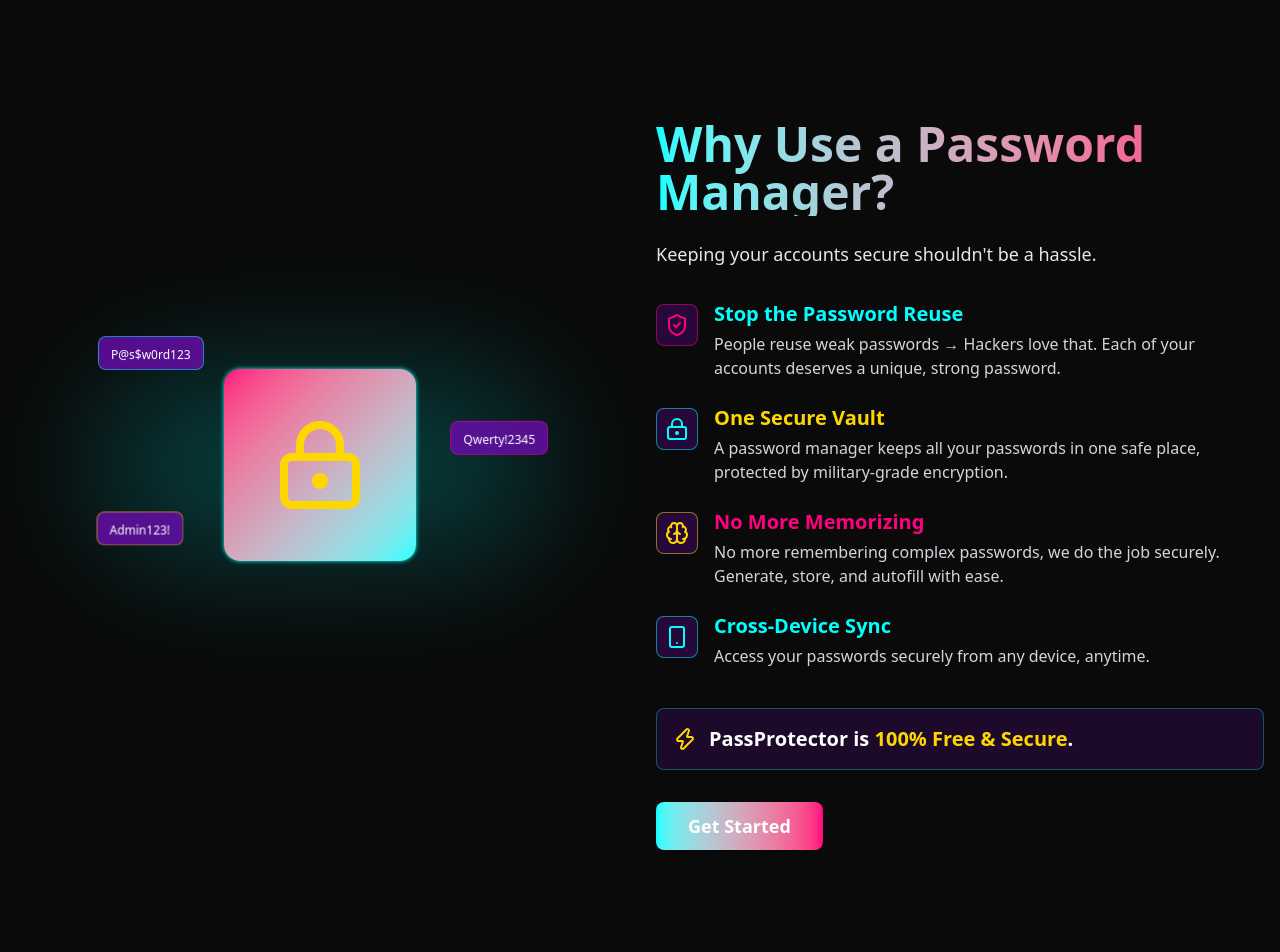
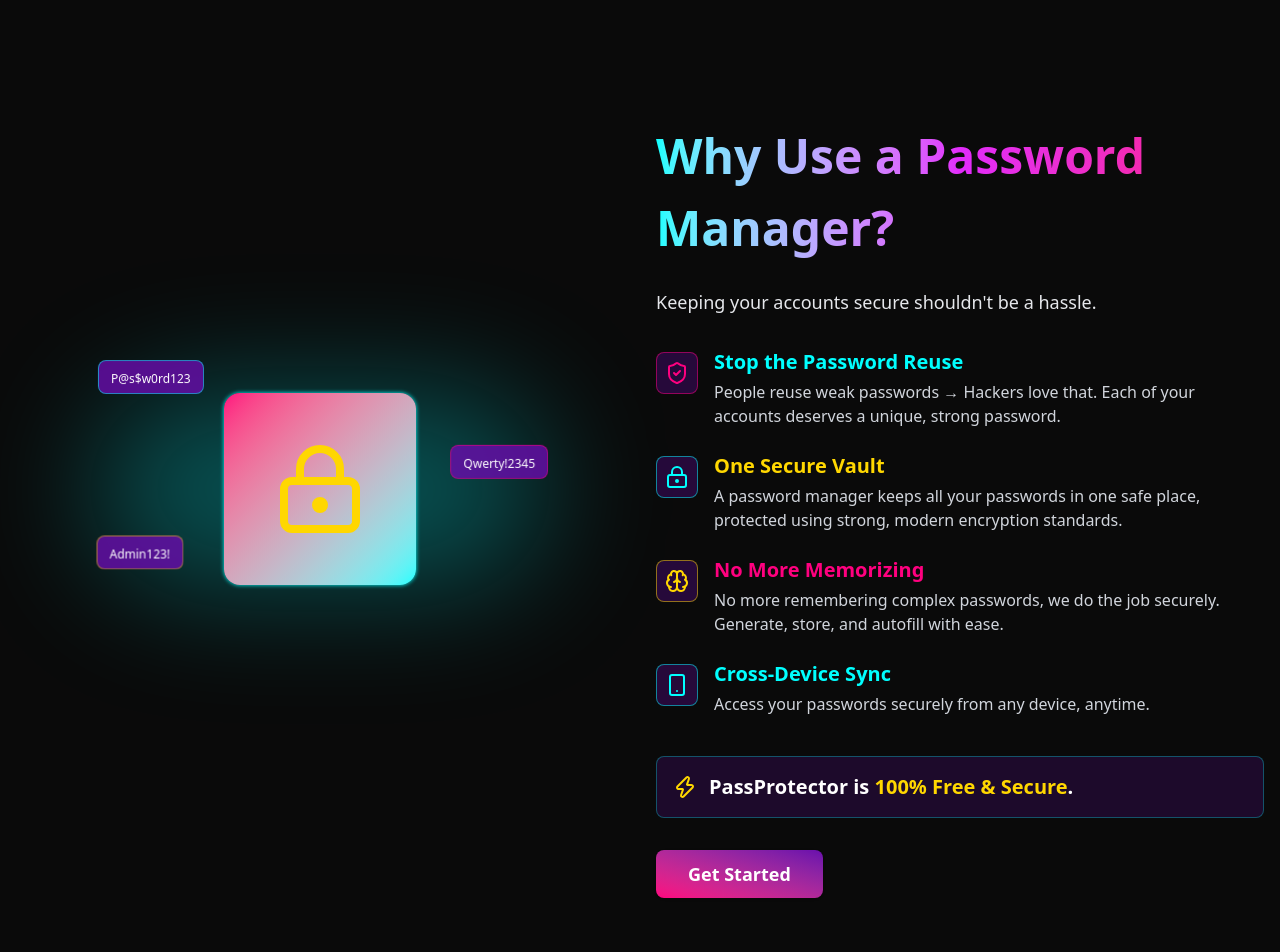
Before and after one commit to Aniket200-ind/passprotector, a Next.js app: page / in a window 1280 px wide. Shown: the part 760-1712 px from the top of the page. Built offline with nearby package versions, Linux system fonts and the light colour scheme; no server answers.

Commit message:
refactor: enhance UI elements in WhyUseSection with improved styles and accessibility

```diff
--- a/src/components/layout/EducationSection.tsx
+++ b/src/components/layout/EducationSection.tsx
@@ -56,6 +56,7 @@ export default function WhyUseSection() {
             whileInView="visible"
             viewport={{ once: true, margin: "-100px" }}
             variants={containerVariants}
+            aria-hidden
           >
             <motion.div
               className="relative w-full max-w-md"
@@ -131,7 +132,7 @@ export default function WhyUseSection() {
               </div>
 
               {/* Glow effect */}
-              <div className="absolute inset-0 bg-cyberBlue/20 blur-3xl rounded-full -z-10"></div>
+              <div className="absolute inset-0 bg-cyberBlue/30 blur-3xl rounded-full -z-10"></div>
             </motion.div>
           </motion.div>
 
@@ -145,7 +146,7 @@ export default function WhyUseSection() {
           >
             <motion.h2
               id="why-use-heading"
-              className="text-4xl md:text-5xl font-fancy font-bold mb-6 text-transparent bg-clip-text bg-linear-to-r from-cyberBlue to-synthwavePink text-center sm:text-left"
+              className="text-4xl md:text-5xl font-fancy font-bold mb-6 text-transparent leading-normal bg-clip-text bg-linear-to-r from-cyberBlue via-fuchsia-500 to-synthwavePink text-center sm:text-left"
               variants={itemVariants}
             >
               Why Use a Password Manager?
@@ -190,7 +191,7 @@ export default function WhyUseSection() {
                   </h3>
                   <p className="text-gray-300">
                     A password manager keeps all your passwords in one safe
-                    place, protected by military-grade encryption.
+                    place, protected using strong, modern encryption standards.
                   </p>
                 </div>
               </motion.div>
@@ -248,10 +249,11 @@ export default function WhyUseSection() {
               className="mt-8 flex justify-center sm:justify-start"
               variants={itemVariants}
             >
-              <Button className="bg-linear-to-r from-cyberBlue to-synthwavePink hover:opacity-80 text-white px-8 py-6 rounded-lg text-lg font-semibold transition-all animate-fadeInwards outline-none">
-                <Link href="/login" prefetch={true}>
-                  Get Started
-                </Link>
+              <Button
+                asChild
+                className="bg-linear-to-tr from-synthwavePink to-deepPurple hover:scale-105 text-white px-8 py-6 rounded-lg text-lg font-semibold transition-all transform duration-300 outline-none cursor-pointer"
+              >
+                <Link href="/login">Get Started</Link>
               </Button>
             </motion.div>
           </motion.div>
```
